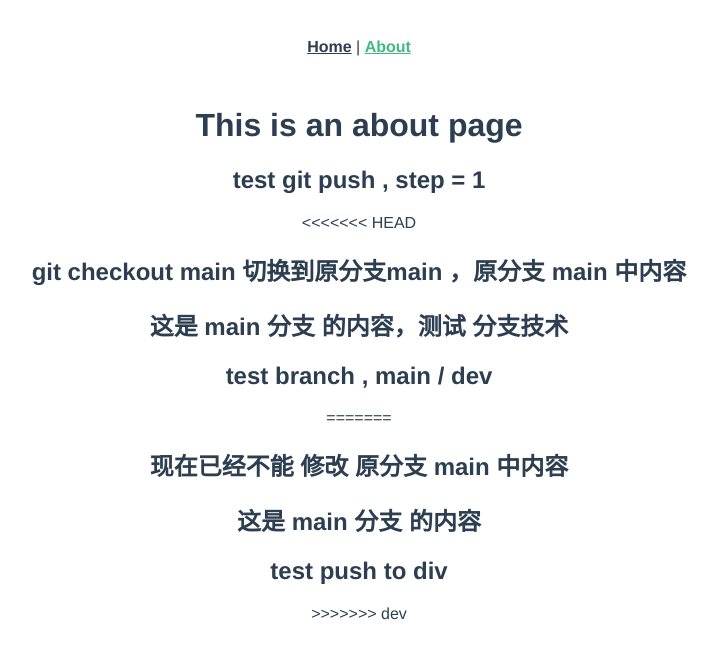
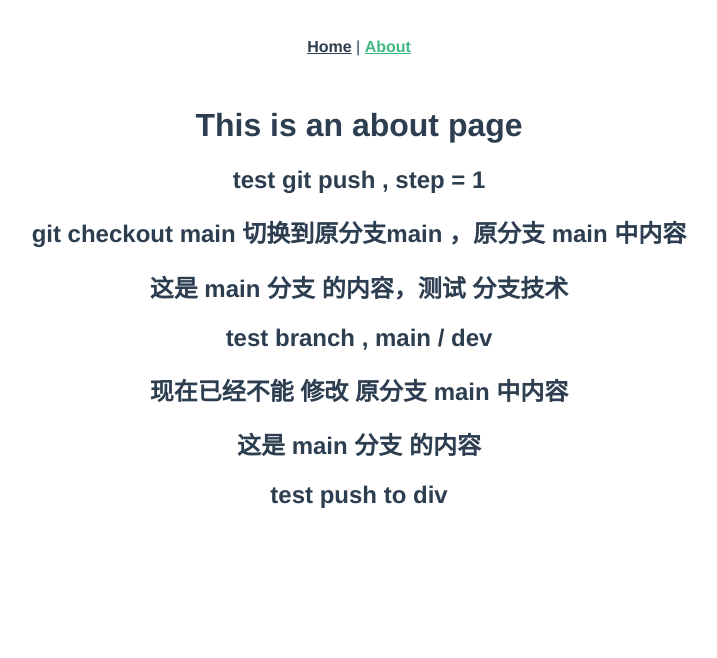
Before and after one commit to xm-shisilang/my-firstmall, a Vue app: page /about in a window 1280 px wide. Shown: the top 658 px of the page, without its empty margins (281-998 px from the left). Built offline with nearby package versions, Linux system fonts and the light colour scheme.

Commit message:
纠正合并操作代码

```diff
--- a/src/views/About.vue
+++ b/src/views/About.vue
@@ -2,14 +2,11 @@
   <div class="about">
     <h1>This is an about page</h1>
     <h2>test git push , step = 1</h2>
-<<<<<<< HEAD
     <h2>git checkout main 切换到原分支main ，原分支 main 中内容</h2>
     <h2>这是 main 分支 的内容，测试 分支技术</h2>
     <h2>test branch , main / dev</h2>
-=======
     <h2>现在已经不能 修改 原分支 main 中内容</h2>
     <h2>这是 main 分支 的内容</h2>
     <h2>test push to div</h2>
->>>>>>> dev
   </div>
 </template>
```
